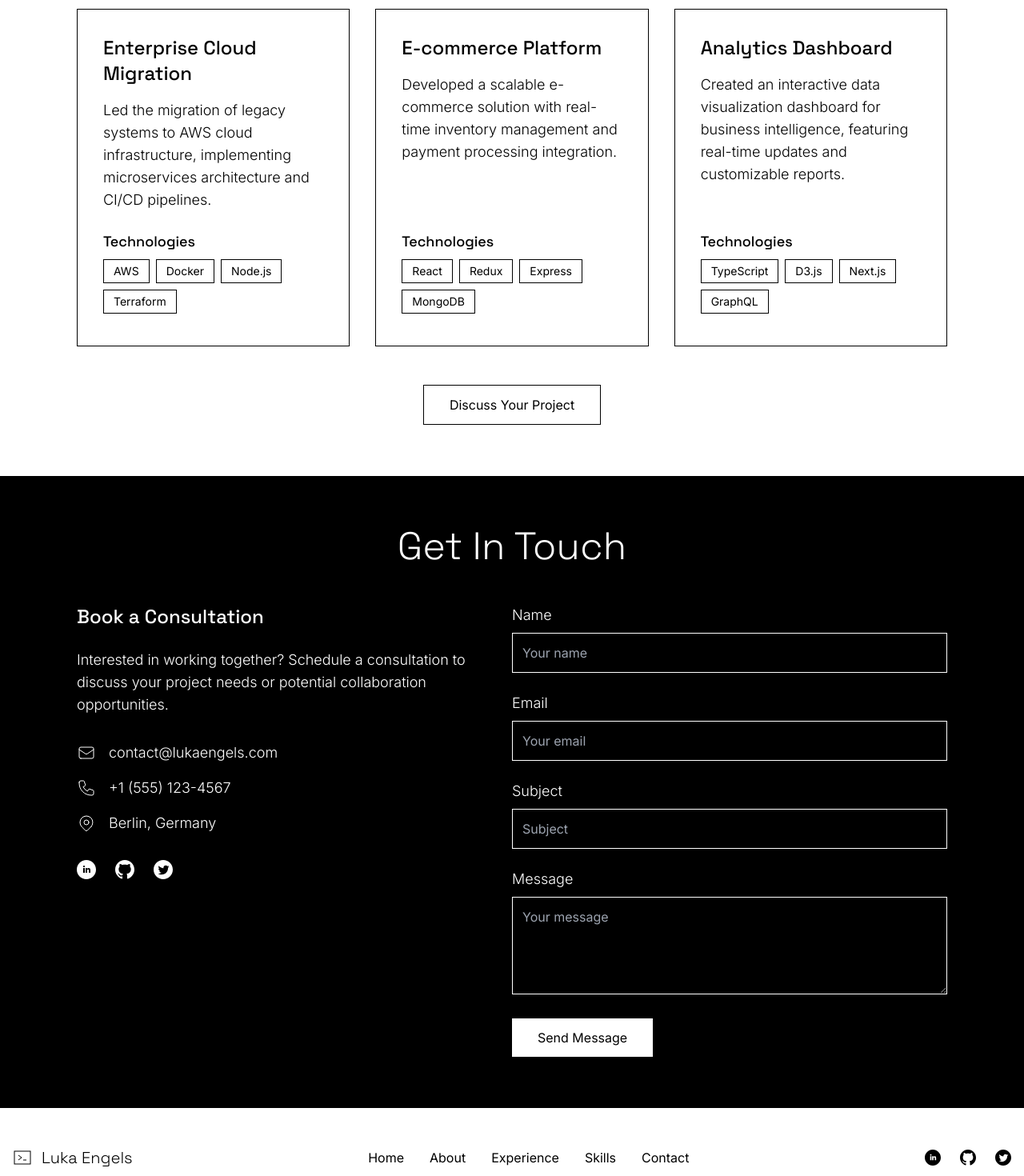
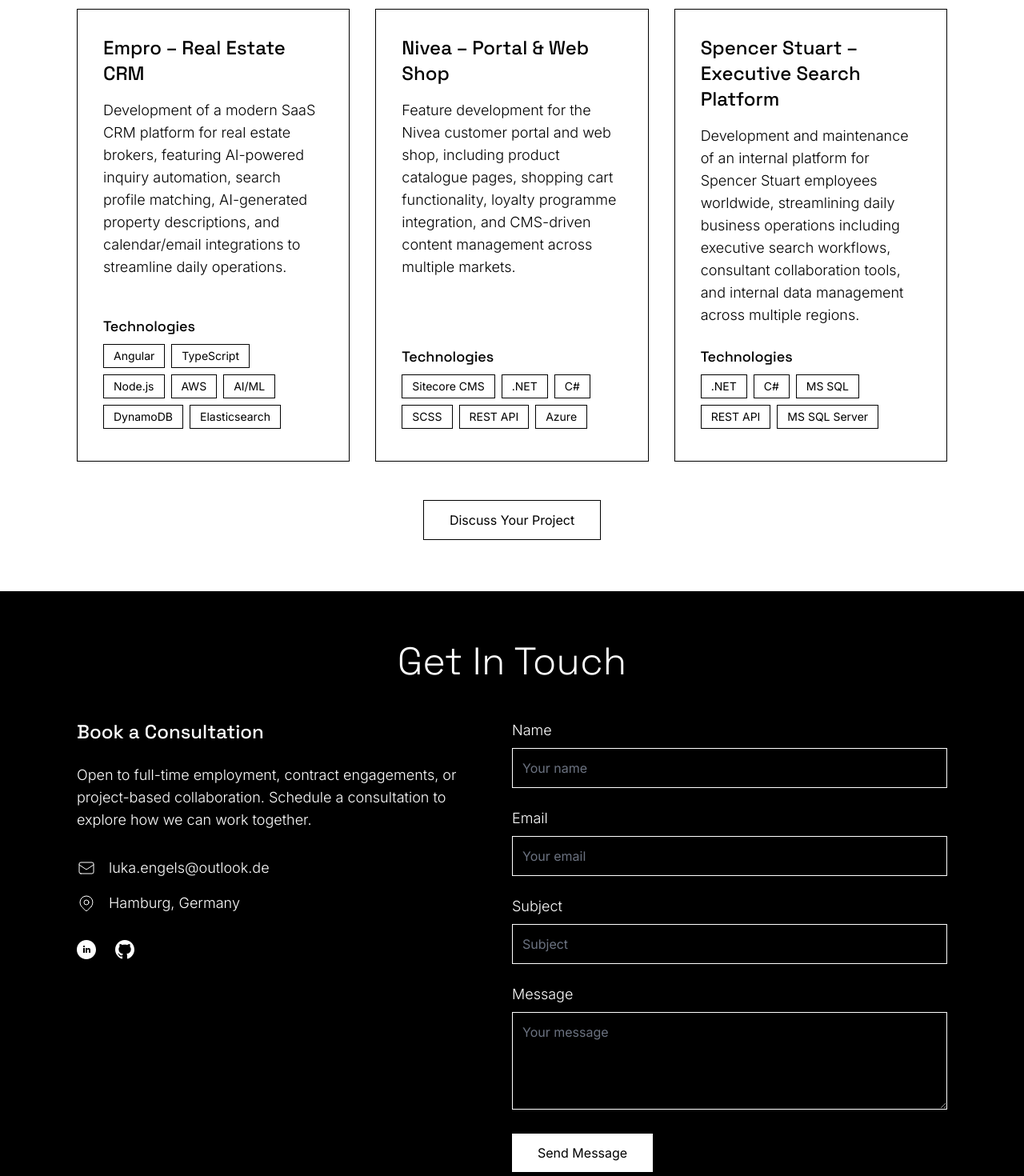
Before and after one commit to srnux/cv-2026, a React (Vite) app: page / in a window 1280 px wide. Shown: the part 4960-6430 px from the top of the page at 80% size. Built offline with nearby package versions, Linux system fonts and the light colour scheme.

Commit message:
Projects and Contact update

```diff
--- a/src/components/Contact.tsx
+++ b/src/components/Contact.tsx
@@ -1,4 +1,18 @@
+import { useState } from "react";
+
 const Contact = () => {
+  const [form, setForm] = useState({ name: "", email: "", subject: "", message: "" });
+
+  const handleChange = (e: React.ChangeEvent<HTMLInputElement | HTMLTextAreaElement>) => {
+    setForm(prev => ({ ...prev, [e.target.id]: e.target.value }));
+  };
+
+  const handleSubmit = (e: React.FormEvent) => {
+    e.preventDefault();
+    const body = `From: ${form.name} <${form.email}>\n\n${form.message}`;
+    window.location.href = `mailto:luka.engels@outlook.de?subject=${encodeURIComponent(form.subject)}&body=${encodeURIComponent(body)}`;
+  };
+
   return <section id="contact" className="section-padding bg-black text-white">
       <div className="container mx-auto">
         <h2 className="text-4xl md:text-5xl font-light mb-12 text-center">
@@ -8,75 +22,64 @@
           <div className="w-full md:w-1/2 mb-8 md:mb-0 md:pr-12">
             <h3 className="text-2xl font-medium mb-6">Book a Consultation</h3>
             <p className="text-lg font-light mb-8">
-              Interested in working together? Schedule a consultation to discuss
-              your project needs or potential collaboration opportunities.
+              Open to full-time employment, contract engagements, or project-based
+              collaboration. Schedule a consultation to explore how we can work together.
             </p>
             <div className="space-y-4">
               <div className="flex items-center">
                 <svg className="w-6 h-6 mr-4" fill="none" stroke="currentColor" viewBox="0 0 24 24" xmlns="http://www.w3.org/2000/svg">
                   <path strokeLinecap="round" strokeLinejoin="round" strokeWidth="1" d="M3 8l7.89 5.26a2 2 0 002.22 0L21 8M5 19h14a2 2 0 002-2V7a2 2 0 00-2-2H5a2 2 0 00-2 2v10a2 2 0 002 2z"></path>
                 </svg>
-                <span className="text-lg font-light">
-                  contact@lukaengels.com
-                </span>
-              </div>
-              <div className="flex items-center">
-                <svg className="w-6 h-6 mr-4" fill="none" stroke="currentColor" viewBox="0 0 24 24" xmlns="http://www.w3.org/2000/svg">
-                  <path strokeLinecap="round" strokeLinejoin="round" strokeWidth="1" d="M3 5a2 2 0 012-2h3.28a1 1 0 01.948.684l1.498 4.493a1 1 0 01-.502 1.21l-2.257 1.13a11.042 11.042 0 005.516 5.516l1.13-2.257a1 1 0 011.21-.502l4.493 1.498a1 1 0 01.684.949V19a2 2 0 01-2 2h-1C9.716 21 3 14.284 3 6V5z"></path>
-                </svg>
-                <span className="text-lg font-light">+1 (555) 123-4567</span>
+                <a className="text-lg font-light" href="mailto:luka.engels@outlook.de">
+                  luka.engels@outlook.de
+                </a>
               </div>
               <div className="flex items-center">
                 <svg className="w-6 h-6 mr-4" fill="none" stroke="currentColor" viewBox="0 0 24 24" xmlns="http://www.w3.org/2000/svg">
                   <path strokeLinecap="round" strokeLinejoin="round" strokeWidth="1" d="M17.657 16.657L13.414 20.9a1.998 1.998 0 01-2.827 0l-4.244-4.243a8 8 0 1111.314 0z"></path>
                   <path strokeLinecap="round" strokeLinejoin="round" strokeWidth="1" d="M15 11a3 3 0 11-6 0 3 3 0 016 0z"></path>
                 </svg>
-                <span className="text-lg font-light">Berlin, Germany</span>
+                <span className="text-lg font-light">Hamburg, Germany</span>
               </div>
             </div>
             <div className="mt-8 flex space-x-6">
-              <a href="#" className="hover:text-gray-300">
+              <a href="https://www.linkedin.com/in/lukaengels/" className="hover:text-gray-300">
                 <svg className="w-6 h-6" fill="currentColor" viewBox="0 0 24 24" xmlns="http://www.w3.org/2000/svg">
                   <path d="M12 0c-6.627 0-12 5.373-12 12s5.373 12 12 12 12-5.373 12-12-5.373-12-12-12zm-2 16h-2v-6h2v6zm-1-6.891c-.607 0-1.1-.496-1.1-1.109 0-.612.492-1.109 1.1-1.109s1.1.497 1.1 1.109c0 .613-.493 1.109-1.1 1.109zm8 6.891h-1.998v-2.861c0-1.881-2.002-1.722-2.002 0v2.861h-2v-6h2v1.093c.872-1.616 4-1.736 4 1.548v3.359z" />
                 </svg>
               </a>
-              <a href="#" className="hover:text-gray-300">
+              <a href="https://github.com/srnux" className="hover:text-gray-300">
                 <svg className="w-6 h-6" fill="currentColor" viewBox="0 0 24 24" xmlns="http://www.w3.org/2000/svg">
                   <path d="M12 0c-6.626 0-12 5.373-12 12 0 5.302 3.438 9.8 8.207 11.387.599.111.793-.261.793-.577v-2.234c-3.338.726-4.033-1.416-4.033-1.416-.546-1.387-1.333-1.756-1.333-1.756-1.089-.745.083-.729.083-.729 1.205.084 1.839 1.237 1.839 1.237 1.07 1.834 2.807 1.304 3.492.997.107-.775.418-1.305.762-1.604-2.665-.305-5.467-1.334-5.467-5.931 0-1.311.469-2.381 1.236-3.221-.124-.303-.535-1.524.117-3.176 0 0 1.008-.322 3.301 1.23.957-.266 1.983-.399 3.003-.404 1.02.005 2.047.138 3.006.404 2.291-1.552 3.297-1.23 3.297-1.23.653 1.653.242 2.874.118 3.176.77.84 1.235 1.911 1.235 3.221 0 4.609-2.807 5.624-5.479 5.921.43.372.823 1.102.823 2.222v3.293c0 .319.192.694.801.576 4.765-1.589 8.199-6.086 8.199-11.386 0-6.627-5.373-12-12-12z" />
-                </svg>
-              </a>
-              <a href="#" className="hover:text-gray-300">
-                <svg className="w-6 h-6" fill="currentColor" viewBox="0 0 24 24" xmlns="http://www.w3.org/2000/svg">
-                  <path d="M12 0c-6.627 0-12 5.373-12 12s5.373 12 12 12 12-5.373 12-12-5.373-12-12-12zm6.066 9.645c.183 4.04-2.83 8.544-8.164 8.544-1.622 0-3.131-.476-4.402-1.291 1.524.18 3.045-.244 4.252-1.189-1.256-.023-2.317-.854-2.684-1.995.451.086.895.061 1.298-.049-1.381-.278-2.335-1.522-2.304-2.853.388.215.83.344 1.301.359-1.279-.855-1.641-2.544-.889-3.835 1.416 1.738 3.533 2.881 5.92 3.001-.419-1.796.944-3.527 2.799-3.527.825 0 1.572.349 2.096.907.654-.128 1.27-.368 1.824-.697-.215.671-.67 1.233-1.263 1.589.581-.07 1.135-.224 1.649-.453-.384.578-.87 1.084-1.433 1.489z" />
                 </svg>
               </a>
             </div>
           </div>
           <div className="w-full md:w-1/2">
-            <form className="space-y-6">
+            <form className="space-y-6" onSubmit={handleSubmit}>
               <div>
                 <label htmlFor="name" className="block text-lg font-light mb-2">
                   Name
                 </label>
-                <input type="text" id="name" className="w-full bg-transparent border border-white p-3 text-white" placeholder="Your name" />
+                <input type="text" id="name" value={form.name} onChange={handleChange} required className="w-full bg-transparent border border-white p-3 text-white placeholder-gray-500" placeholder="Your name" />
               </div>
               <div>
                 <label htmlFor="email" className="block text-lg font-light mb-2">
                   Email
                 </label>
-                <input type="email" id="email" className="w-full bg-transparent border border-white p-3 text-white" placeholder="Your email" />
+                <input type="email" id="email" value={form.email} onChange={handleChange} required className="w-full bg-transparent border border-white p-3 text-white placeholder-gray-500" placeholder="Your email" />
               </div>
               <div>
                 <label htmlFor="subject" className="block text-lg font-light mb-2">
                   Subject
                 </label>
-                <input type="text" id="subject" className="w-full bg-transparent border border-white p-3 text-white" placeholder="Subject" />
+                <input type="text" id="subject" value={form.subject} onChange={handleChange} required className="w-full bg-transparent border border-white p-3 text-white placeholder-gray-500" placeholder="Subject" />
               </div>
               <div>
                 <label htmlFor="message" className="block text-lg font-light mb-2">
                   Message
                 </label>
-                <textarea id="message" rows={4} className="w-full bg-transparent border border-white p-3 text-white" placeholder="Your message"></textarea>
+                <textarea id="message" rows={4} value={form.message} onChange={handleChange} required className="w-full bg-transparent border border-white p-3 text-white placeholder-gray-500" placeholder="Your message"></textarea>
               </div>
               <button type="submit" className="bg-white text-black px-8 py-3 hover:bg-gray-200 transition">
                 Send Message
--- a/src/components/Footer.tsx
+++ b/src/components/Footer.tsx
@@ -44,19 +44,14 @@
             </ul>
           </nav>
           <div className="flex space-x-6">
-            <a href="#" className="hover:text-gray-600">
+            <a href="https://www.linkedin.com/in/lukaengels/" className="hover:text-gray-600">
               <svg className="w-5 h-5" fill="currentColor" viewBox="0 0 24 24" xmlns="http://www.w3.org/2000/svg">
                 <path d="M12 0c-6.627 0-12 5.373-12 12s5.373 12 12 12 12-5.373 12-12-5.373-12-12-12zm-2 16h-2v-6h2v6zm-1-6.891c-.607 0-1.1-.496-1.1-1.109 0-.612.492-1.109 1.1-1.109s1.1.497 1.1 1.109c0 .613-.493 1.109-1.1 1.109zm8 6.891h-1.998v-2.861c0-1.881-2.002-1.722-2.002 0v2.861h-2v-6h2v1.093c.872-1.616 4-1.736 4 1.548v3.359z" />
               </svg>
             </a>
-            <a href="#" className="hover:text-gray-600">
+            <a href="https://github.com/srnux" className="hover:text-gray-600">
               <svg className="w-5 h-5" fill="currentColor" viewBox="0 0 24 24" xmlns="http://www.w3.org/2000/svg">
                 <path d="M12 0c-6.626 0-12 5.373-12 12 0 5.302 3.438 9.8 8.207 11.387.599.111.793-.261.793-.577v-2.234c-3.338.726-4.033-1.416-4.033-1.416-.546-1.387-1.333-1.756-1.333-1.756-1.089-.745.083-.729.083-.729 1.205.084 1.839 1.237 1.839 1.237 1.07 1.834 2.807 1.304 3.492.997.107-.775.418-1.305.762-1.604-2.665-.305-5.467-1.334-5.467-5.931 0-1.311.469-2.381 1.236-3.221-.124-.303-.535-1.524.117-3.176 0 0 1.008-.322 3.301 1.23.957-.266 1.983-.399 3.003-.404 1.02.005 2.047.138 3.006.404 2.291-1.552 3.297-1.23 3.297-1.23.653 1.653.242 2.874.118 3.176.77.84 1.235 1.911 1.235 3.221 0 4.609-2.807 5.624-5.479 5.921.43.372.823 1.102.823 2.222v3.293c0 .319.192.694.801.576 4.765-1.589 8.199-6.086 8.199-11.386 0-6.627-5.373-12-12-12z" />
-              </svg>
-            </a>
-            <a href="#" className="hover:text-gray-600">
-              <svg className="w-5 h-5" fill="currentColor" viewBox="0 0 24 24" xmlns="http://www.w3.org/2000/svg">
-                <path d="M12 0c-6.627 0-12 5.373-12 12s5.373 12 12 12 12-5.373 12-12-5.373-12-12-12zm6.066 9.645c.183 4.04-2.83 8.544-8.164 8.544-1.622 0-3.131-.476-4.402-1.291 1.524.18 3.045-.244 4.252-1.189-1.256-.023-2.317-.854-2.684-1.995.451.086.895.061 1.298-.049-1.381-.278-2.335-1.522-2.304-2.853.388.215.83.344 1.301.359-1.279-.855-1.641-2.544-.889-3.835 1.416 1.738 3.533 2.881 5.92 3.001-.419-1.796.944-3.527 2.799-3.527.825 0 1.572.349 2.096.907.654-.128 1.27-.368 1.824-.697-.215.671-.67 1.233-1.263 1.589.581-.07 1.135-.224 1.649-.453-.384.578-.87 1.084-1.433 1.489z" />
               </svg>
             </a>
           </div>
--- a/src/components/Projects.tsx
+++ b/src/components/Projects.tsx
@@ -1,16 +1,16 @@
 const Projects = () => {
   const projects = [{
-    title: 'Enterprise Cloud Migration',
-    description: 'Led the migration of legacy systems to AWS cloud infrastructure, implementing microservices architecture and CI/CD pipelines.',
-    technologies: ['AWS', 'Docker', 'Node.js', 'Terraform']
+    title: 'Empro – Real Estate CRM',
+    description: 'Development of a modern SaaS CRM platform for real estate brokers, featuring AI-powered inquiry automation, search profile matching, AI-generated property descriptions, and calendar/email integrations to streamline daily operations.',
+    technologies: ['Angular', 'TypeScript', 'Node.js', 'AWS', 'AI/ML', 'DynamoDB', 'Elasticsearch']
   }, {
-    title: 'E-commerce Platform',
-    description: 'Developed a scalable e-commerce solution with real-time inventory management and payment processing integration.',
-    technologies: ['React', 'Redux', 'Express', 'MongoDB']
+    title: 'Nivea – Portal & Web Shop',
+    description: 'Feature development for the Nivea customer portal and web shop, including product catalogue pages, shopping cart functionality, loyalty programme integration, and CMS-driven content management across multiple markets.',
+    technologies: ['Sitecore CMS', '.NET','C#','SCSS', 'REST API', 'Azure']
   }, {
-    title: 'Analytics Dashboard',
-    description: 'Created an interactive data visualization dashboard for business intelligence, featuring real-time updates and customizable reports.',
-    technologies: ['TypeScript', 'D3.js', 'Next.js', 'GraphQL']
+    title: 'Spencer Stuart – Executive Search Platform',
+    description: 'Development and maintenance of an internal platform for Spencer Stuart employees worldwide, streamlining daily business operations including executive search workflows, consultant collaboration tools, and internal data management across multiple regions.',
+    technologies: ['.NET', 'C#', 'MS SQL', 'REST API', 'MS SQL Server']
   }];
   return <section id="projects" className="section-padding bg-white text-black">
       <div className="container mx-auto">
```
